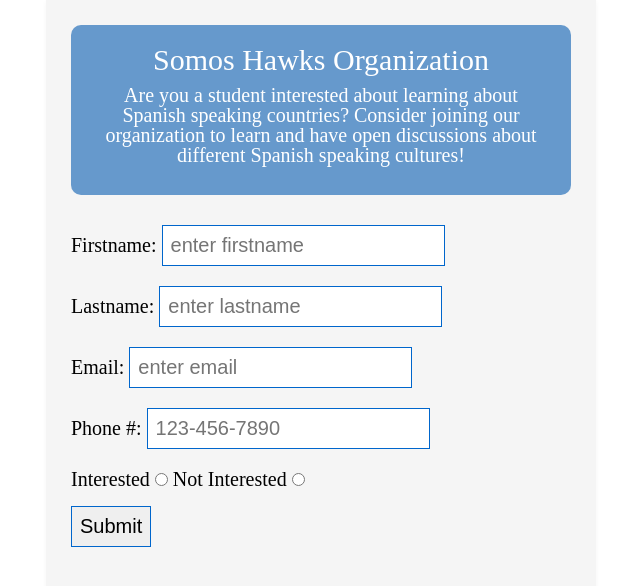
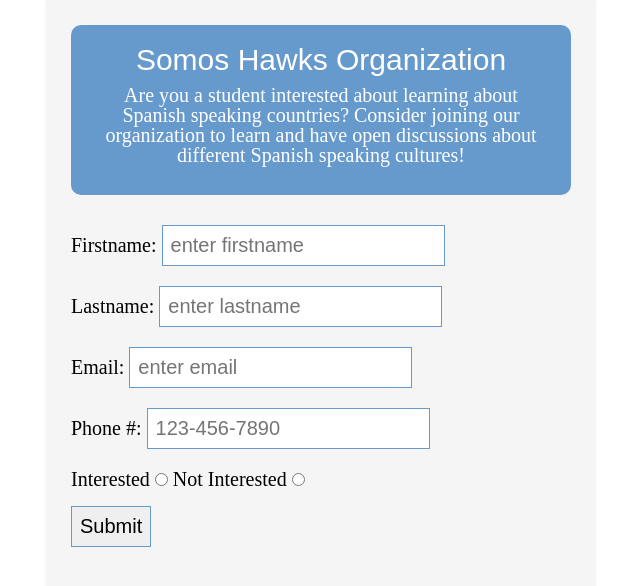
Before and after one commit to ste9jpg/Project1, a plain HTML site: page index.html in a window 1280 px wide. Shown: the whole page, without its empty margins (319-959 px from the left). Drawn offline with Linux system fonts and the light colour scheme; a script that the page names is missing.

Commit message:
Update style.css

```diff
--- a/css/style.css
+++ b/css/style.css
@@ -17,6 +17,7 @@ h1{
 	margin-bottom: 10px;
     font-size: 1.5em;
 	font-weight: 400;
+	font-family: 'Fira Sans', 'Bree Serif', 'Outfit', sans-serif;
 }
 p{
 	text-align: center;
@@ -34,7 +35,7 @@ form {
 input,textarea{
     padding: 8px;
     margin-bottom: 20px;
-    border: 1px solid #0066cc;
+    border: 1px solid #6699cc;
     outline: none;
 }
 
```
